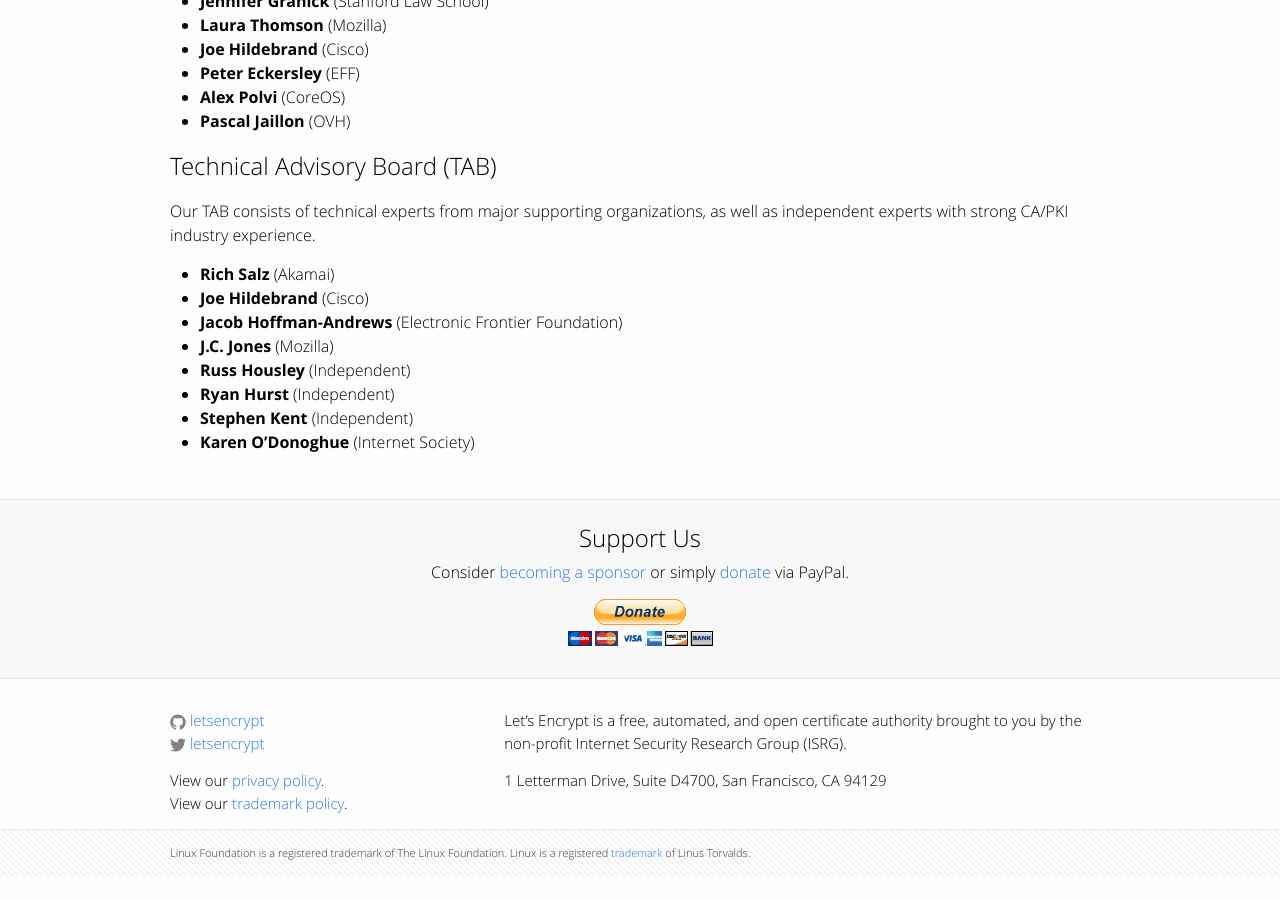
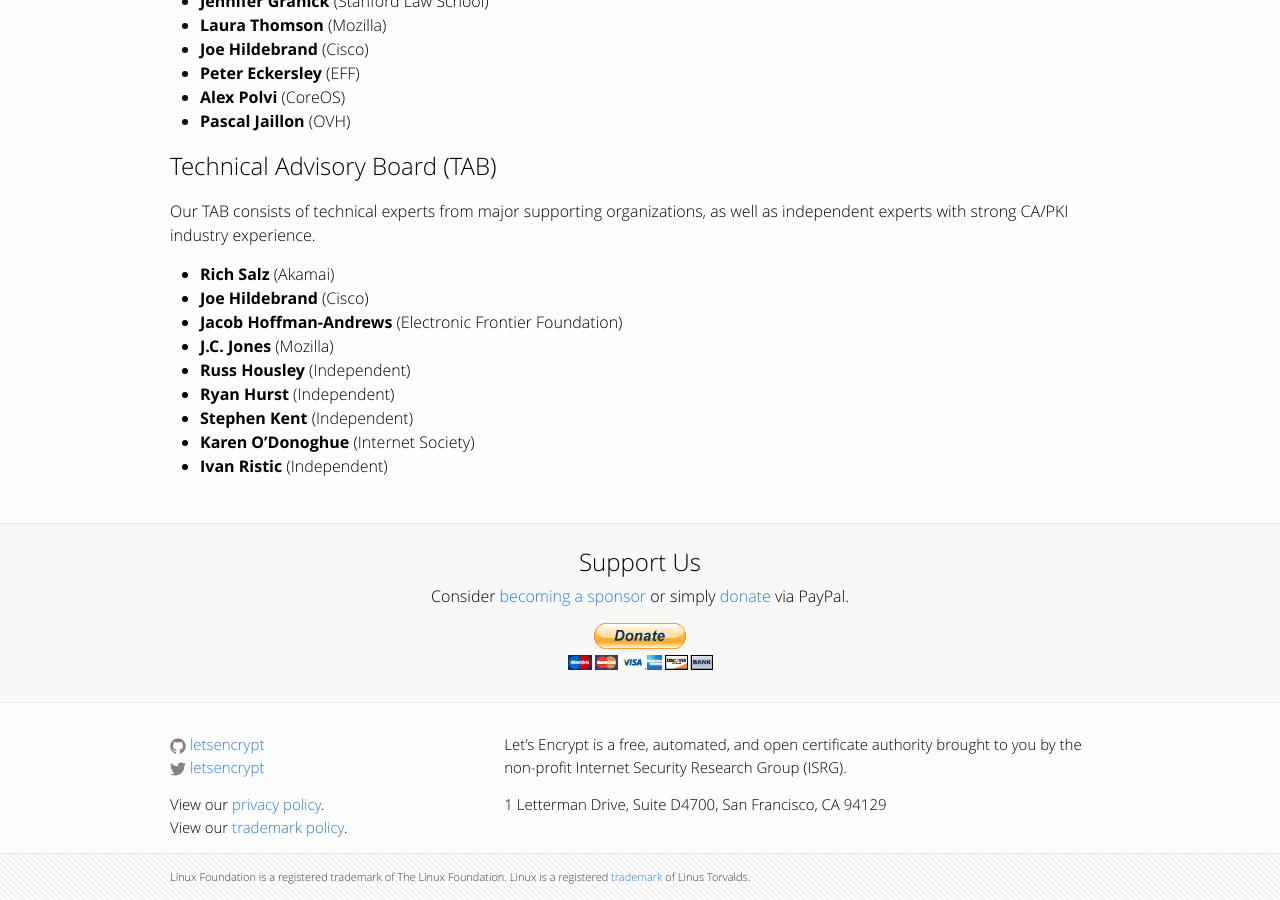
Before and after one commit to snowman1120/website, a Jekyll site: the page built from isrg.md, in a window 1280 px wide and 900 px high, scrolled down 576 px. Built offline with Jekyll 4.4.1, drawn with Linux system fonts in a browser that asks for light colours; before the commit the page ends 1452 px from its top, so only the background shows below that.

Commit message:
Add Ivan Ristic to TAB member list.

```diff
--- a/isrg.md
+++ b/isrg.md
@@ -33,3 +33,4 @@ Our TAB consists of technical experts from major supporting organizations, as we
 * <strong>Ryan Hurst</strong> (Independent)
 * <strong>Stephen Kent</strong> (Independent)
 * <strong>Karen O'Donoghue</strong> (Internet Society)
+* <strong>Ivan Ristic</strong> (Independent)
```
